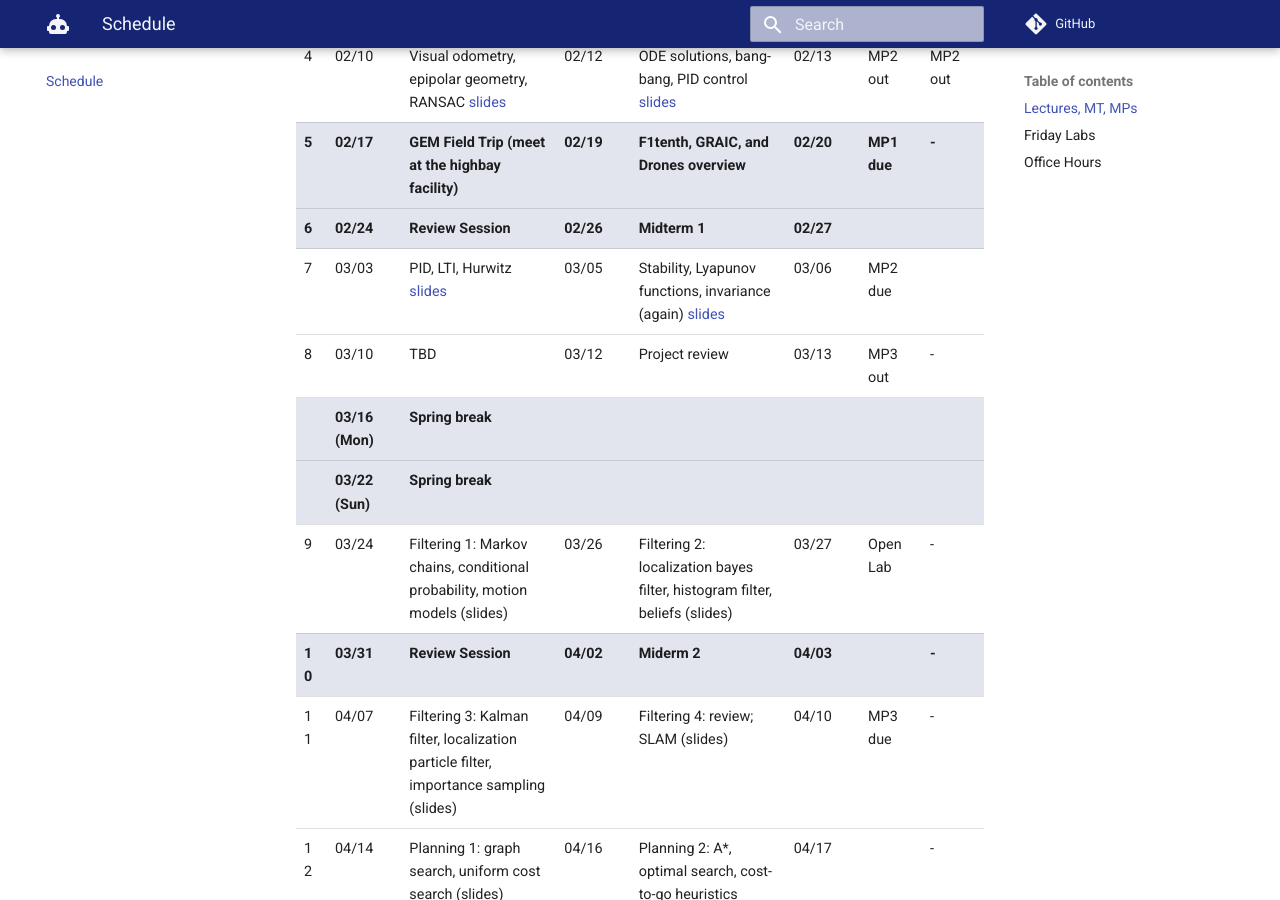
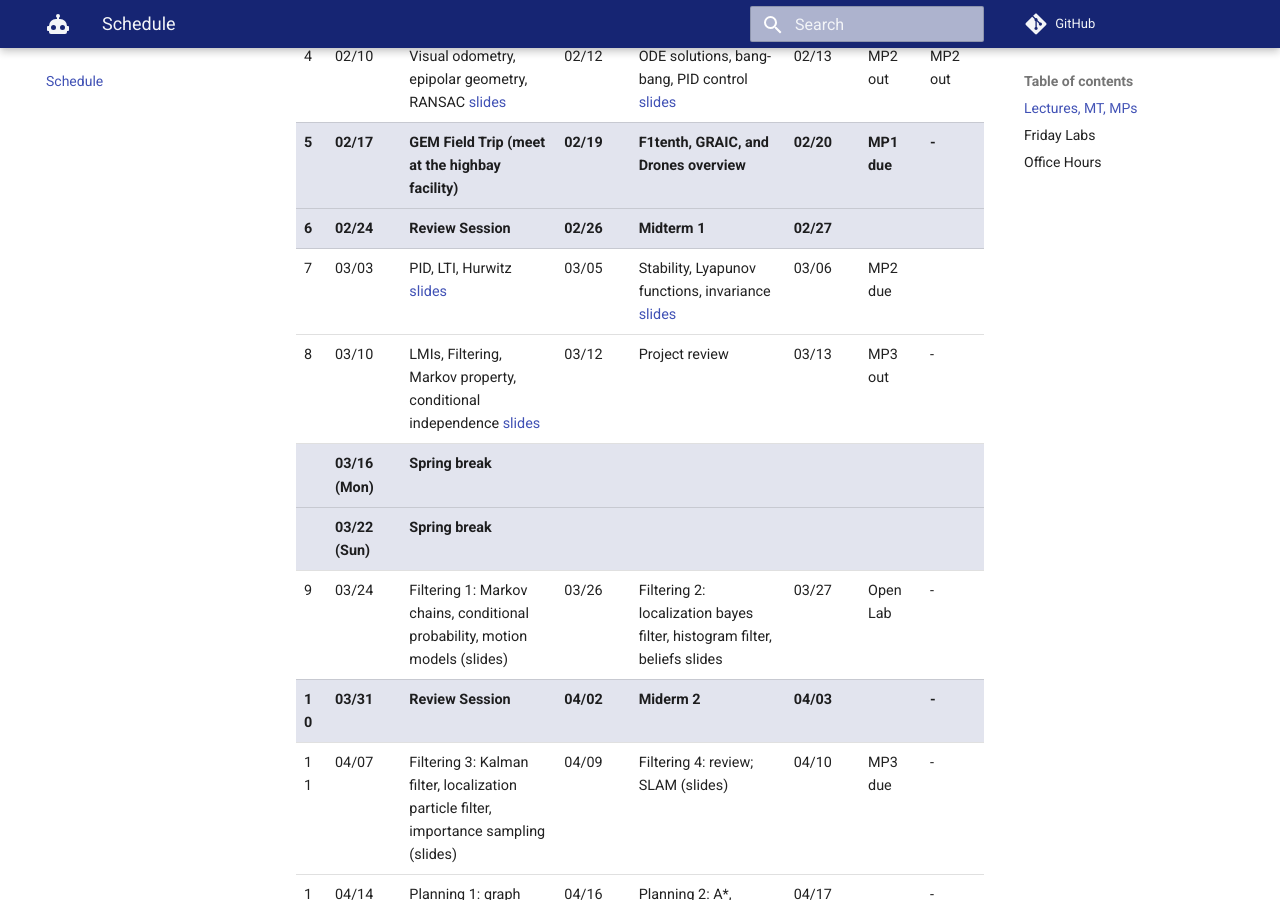
Before and after one commit to safeautonomy-illinois/ece484-site, an MkDocs documentation site: the page built from docs/spring-2026/lectures.md, in a window 1280 px wide and 900 px high, scrolled down 675 px. Built offline with MkDocs 1.6.1 and Material for MkDocs 9.7.7, drawn with Linux system fonts in a browser that asks for light colours; comment, search, counter and statistics services are not loaded.

Commit message:
L11 added

```diff
--- a/docs/spring-2026/lectures.md
+++ b/docs/spring-2026/lectures.md
@@ -110,7 +110,7 @@
       <a href="/ece484-site/assets/pdfs/spring-2026/Spring26_Lecture9_LTI.pdf">slides</a>
       </td>
       <td>03/05</td>
-      <td>Stability, Lyapunov functions,  invariance (again)
+      <td>Stability, Lyapunov functions,  invariance
       <a href="/ece484-site/assets/pdfs/spring-2026/Spring26_Lecture10_Lyapunov.pdf">slides</a>
       </td>
       <td>03/06</td>
@@ -120,7 +120,9 @@
     <tr>
       <td>8</td>
       <td>03/10</td>
-      <td>TBD</td>
+      <td>LMIs, Filtering, Markov property, conditional independence
+      <a href="/ece484-site/assets/pdfs/spring-2026/Spring26_Lecture11_filtering.pdf">slides</a>
+      </td>
       <td>03/12</td>
       <td>Project review</td>
       <td>03/13</td>
@@ -142,7 +144,7 @@
       <td>03/24</td>
       <td>Filtering 1: Markov chains, conditional probability, motion models (slides)</td>
       <td>03/26</td>
-      <td>Filtering 2: localization bayes filter, histogram filter, beliefs (slides)</td>
+      <td>Filtering 2: localization bayes filter, histogram filter, beliefs slides</td>
       <td>03/27</td>
       <td>Open Lab</td>
       <td>-</td>
```
Also changed, not shown: 1 other file.
